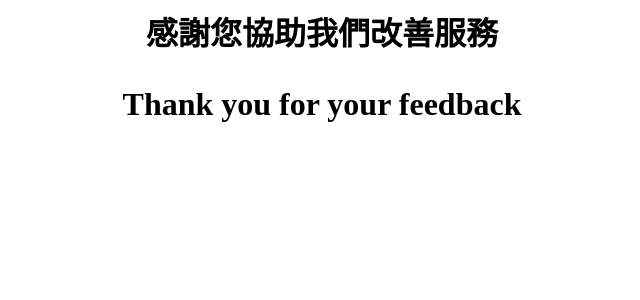
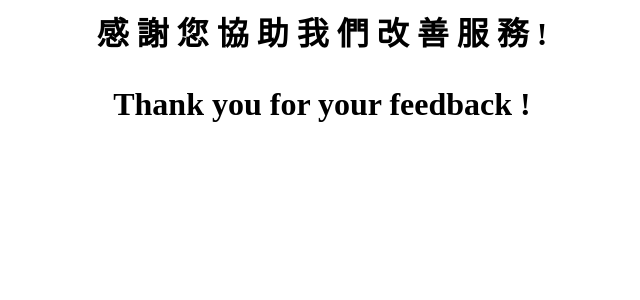
Before and after one commit to YUPEIYING/satisfaction, an Angular app: page /extent in a window 1280 px wide. Shown: the top 300 px of the page, without its empty margins (318-958 px from the left). Built offline with nearby package versions, Linux system fonts and the light colour scheme.

Commit message:
no message

```diff
--- a/src/app/extent/extent.component.ts
+++ b/src/app/extent/extent.component.ts
@@ -7,8 +7,8 @@ import { Component, OnInit } from '@angular/core';
 })
 export class ExtentComponent implements OnInit {
 
-  thank = '感謝您協助我們改善服務';
-  Ethank = 'Thank you for your feedback';
+  thank = '感 謝 您 協 助 我 們 改 善 服 務 !';
+  Ethank = 'Thank you for your feedback !';
 
   constructor()
   {
--- a/src/app/main/main.component.html
+++ b/src/app/main/main.component.html
@@ -43,5 +43,4 @@
       </nav>
       <p style="text-align:center"> {{number1}} </p>
     </h3>
-
 </div>
--- a/src/index.html
+++ b/src/index.html
@@ -2,7 +2,7 @@
 <html lang="en">
 <head>
   <meta charset="utf-8">
-  <title>Satisfaction</title>
+  <title>satisfaction survey</title>
   <base href="/">
 
   <meta name="viewport" content="width=device-width, initial-scale=1">
```
